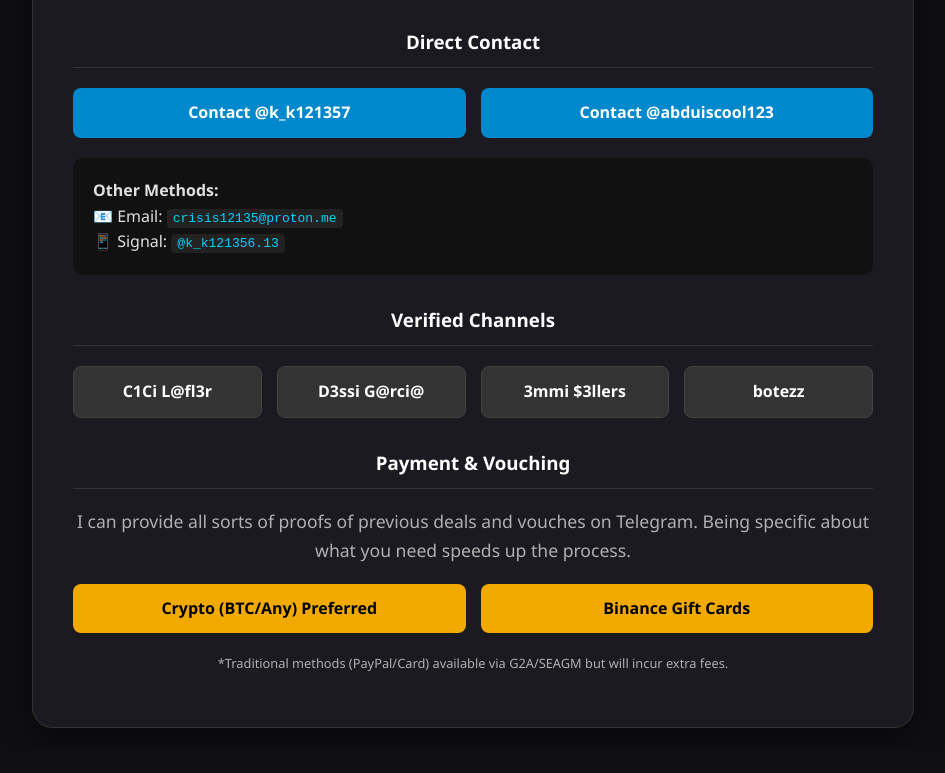
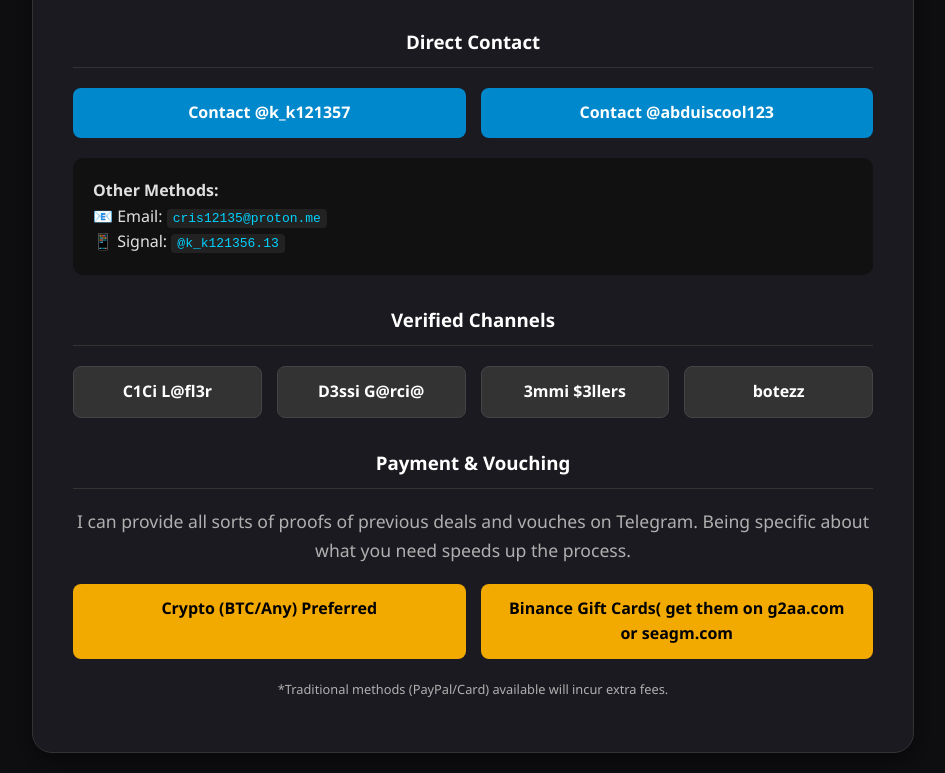
Before and after one commit to alexhunter12135-eng/heavens, a plain HTML site: page index.html in a window 1280 px wide. Shown: the part 357-1130 px from the top of the page, without its empty margins (167-1112 px from the left). Before the commit the page ends 1105 px from the top, so only its background shows below. Drawn offline with Linux system fonts and the light colour scheme.

Commit message:
Update index.html

```diff
--- a/index.html
+++ b/index.html
@@ -135,7 +135,7 @@
 
     <div class="contact-list">
         <strong>Other Methods:</strong><br>
-        📧 Email: <code>crisis12135@proton.me</code><br>
+        📧 Email: <code>cris12135@proton.me</code><br>
         📱 Signal: <code>@k_k121356.13</code>
     </div>
 
@@ -151,9 +151,9 @@
     <p>I can provide all sorts of proofs of previous deals and vouches on Telegram. Being specific about what you need speeds up the process.</p>
     <div class="btn-grid">
         <div class="btn btn-payment">Crypto (BTC/Any) Preferred</div>
-        <div class="btn btn-payment">Binance Gift Cards</div>
+        <div class="btn btn-payment">Binance Gift Cards( get them on g2aa.com or seagm.com</div>
     </div>
-    <p style="font-size: 0.8rem;">*Traditional methods (PayPal/Card) available via G2A/SEAGM but will incur extra fees.</p>
+    <p style="font-size: 0.8rem;">*Traditional methods (PayPal/Card) available  will incur extra fees.</p>
 </div>
 
 </body>
```
